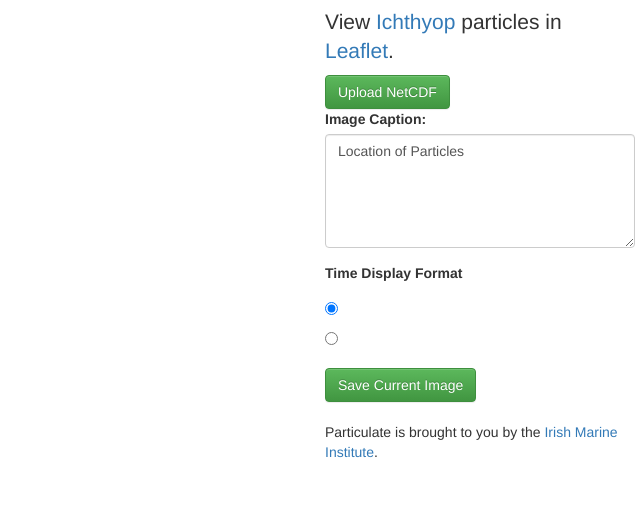
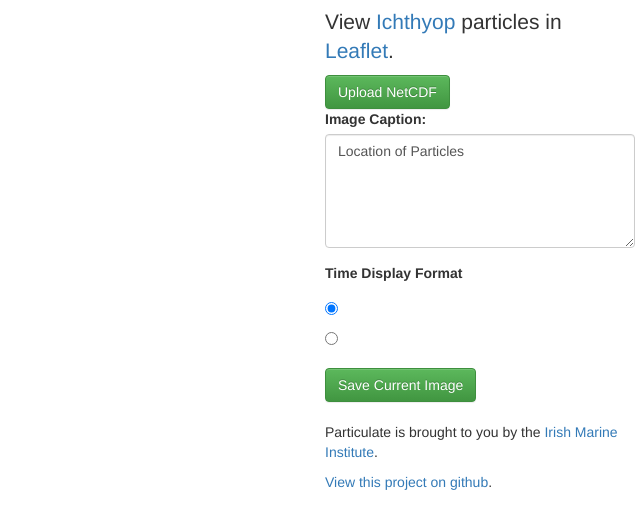
Before and after one commit to IrishMarineInstitute/particulate, a plain HTML site: page index.html in a window 1280 px wide. Shown: the part 68-596 px from the top of the page, without its empty margins (640-1280 px from the left). Drawn offline with Linux system fonts and the light colour scheme; no server answers.

Commit message:
fixed broken links

```diff
--- a/index.html
+++ b/index.html
@@ -69,6 +69,7 @@ $(document).ready(function(){
 		<button class='btn btn-success' id="exportWithCaptionBtn" onclick="downloadMap();">Save Current Image</button>
 		<br/><br/>
 		<p>Particulate is brought to you by the <a href="http://www.marine.ie/">Irish Marine Institute</a>.</p>
+		<p><a href="http://github.com/irishmarineinstitute/particulate">View this project on github</a>.</p>
 
 	</div>
 
```
Also changed, not shown: 1 other file.
